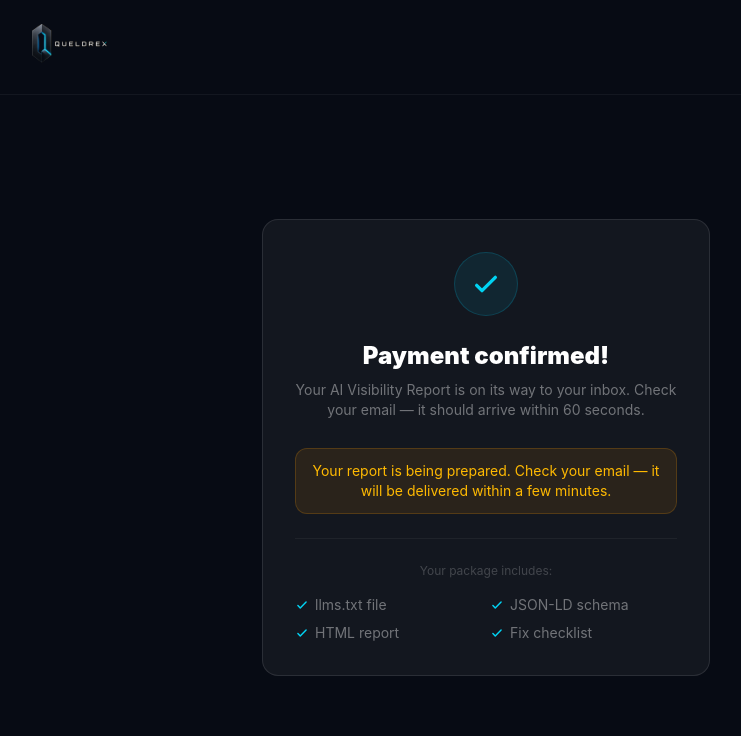
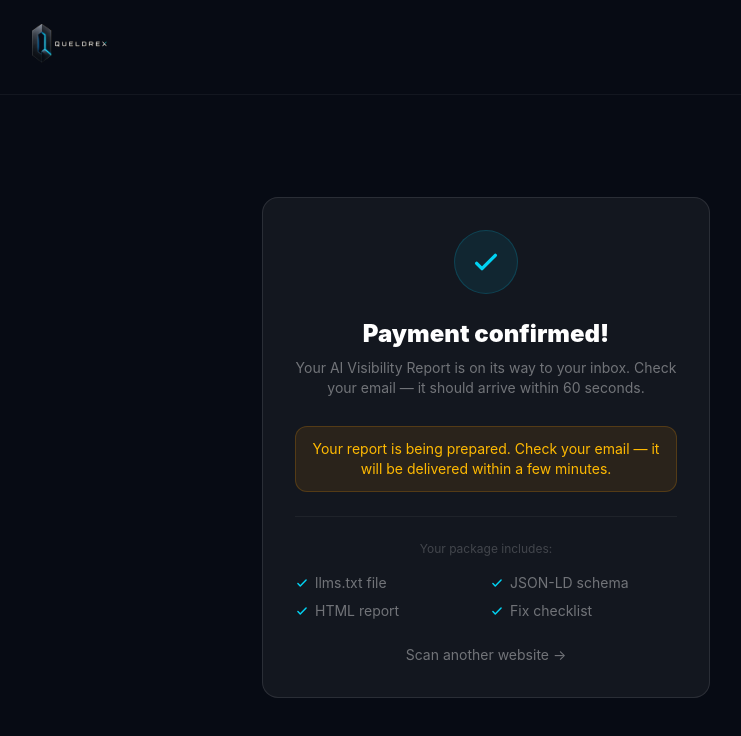
Before and after one commit to Queldrex/tools-platform, a Next.js app: page /success in a window 1280 px wide. Shown: the top 736 px of the page, without its empty margins (154-895 px from the left). Built offline with nearby package versions, Linux system fonts and the light colour scheme.

Commit message:
feat: auto-redirect to scanner after purchase with countdown

```diff
--- a/app/success/page.tsx
+++ b/app/success/page.tsx
@@ -1,15 +1,17 @@
 'use client'
 
 import { useEffect, useState, Suspense } from 'react'
-import { useSearchParams } from 'next/navigation'
+import { useSearchParams, useRouter } from 'next/navigation'
 import Link from 'next/link'
 import QueldrexLogo from '@/components/Logo'
 
 function SuccessContent() {
   const searchParams = useSearchParams()
+  const router = useRouter()
   const sessionId = searchParams.get('session_id')
   const [downloadUrl, setDownloadUrl] = useState<string | null>(null)
   const [loading, setLoading] = useState(true)
+  const [countdown, setCountdown] = useState<number | null>(null)
 
   useEffect(() => {
     if (!sessionId) { setLoading(false); return }
@@ -24,13 +26,21 @@ function SuccessContent() {
             setDownloadUrl(json.downloadUrl)
             setLoading(false)
             clearInterval(interval)
+            setCountdown(8)
           }
         }
       } catch { /* continue polling */ }
-      if (attempts >= 15) { setLoading(false); clearInterval(interval) }
+      if (attempts >= 15) { setLoading(false); clearInterval(interval); setCountdown(8) }
     }, 2000)
     return () => clearInterval(interval)
   }, [sessionId])
+
+  useEffect(() => {
+    if (countdown === null) return
+    if (countdown === 0) { router.push('/scanner'); return }
+    const t = setTimeout(() => setCountdown(c => (c ?? 1) - 1), 1000)
+    return () => clearTimeout(t)
+  }, [countdown, router])
 
   return (
     <div className="min-h-screen flex flex-col" style={{ background: '#070b14' }}>
@@ -79,7 +89,7 @@ function SuccessContent() {
 
           <div className="mt-6 pt-6 border-t border-white/5">
             <p className="text-xs text-white/20 mb-4">Your package includes:</p>
-            <div className="grid grid-cols-2 gap-2 text-sm">
+            <div className="grid grid-cols-2 gap-2 text-sm mb-6">
               {['llms.txt file', 'JSON-LD schema', 'HTML report', 'Fix checklist'].map(item => (
                 <div key={item} className="flex items-center gap-1.5 text-white/40">
                   <svg className="w-3.5 h-3.5 text-cyan-400 flex-shrink-0" fill="none" stroke="currentColor" viewBox="0 0 24 24">
@@ -89,6 +99,14 @@ function SuccessContent() {
                 </div>
               ))}
             </div>
+            <Link
+              href="/scanner"
+              className="block text-center text-sm text-white/40 hover:text-white/70 transition-colors"
+            >
+              {countdown !== null
+                ? `Returning to scanner in ${countdown}s…`
+                : 'Scan another website →'}
+            </Link>
           </div>
         </div>
       </main>
```
